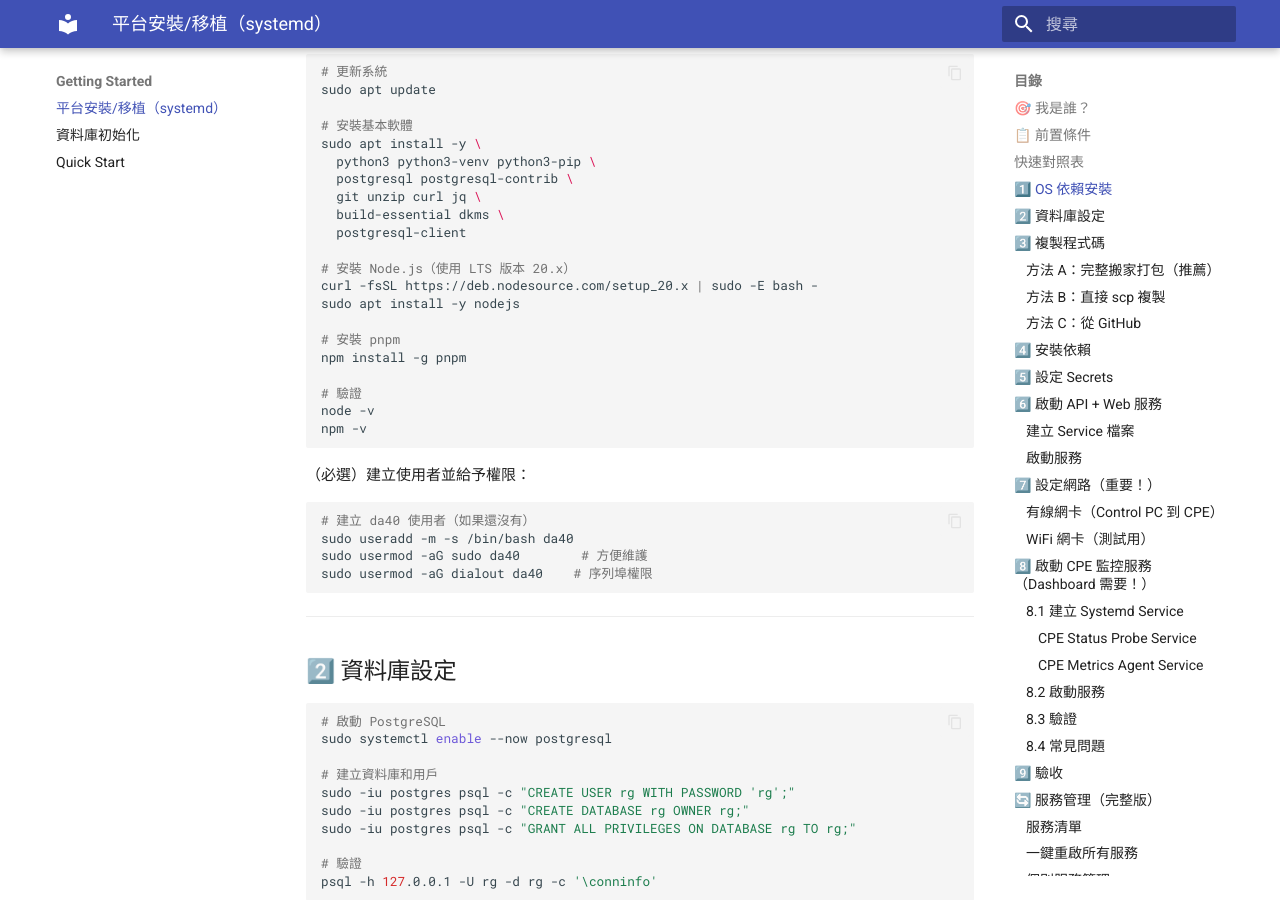
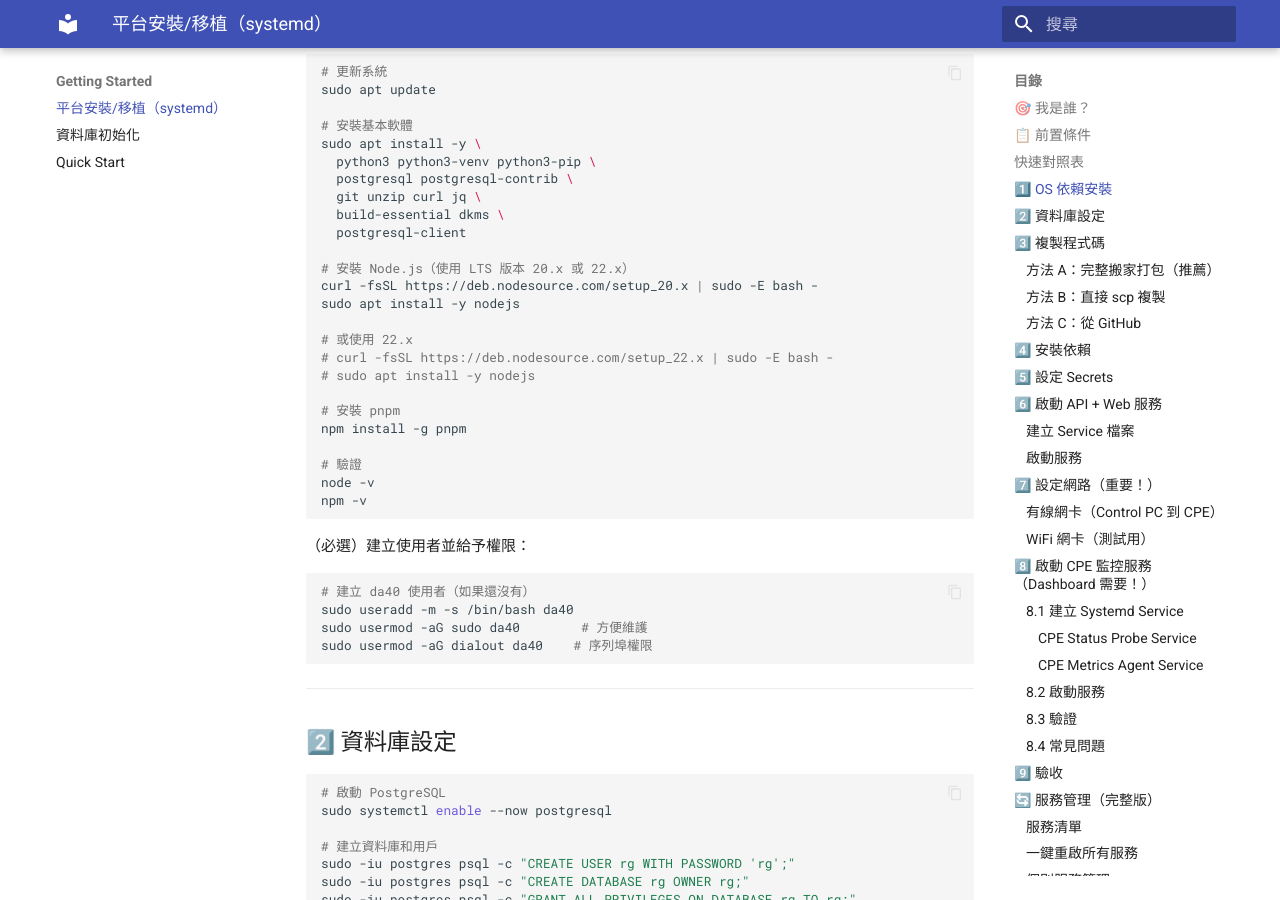
Before and after one commit to askeywifisit-ui/charter_project, an MkDocs documentation site: the page built from docs/charter_site/docs/getting_started/platform_install.md, in a window 1280 px wide and 900 px high, scrolled down 1177 px. Built offline with MkDocs 1.6.1 and Material for MkDocs 9.7.7, drawn with Linux system fonts in a browser that asks for light colours; comment, search, counter and statistics services are not loaded.

Commit message:
Clarify Node.js 20.x and 22.x both work

```diff
--- a/docs/charter_site/docs/getting_started/platform_install.md
+++ b/docs/charter_site/docs/getting_started/platform_install.md
@@ -48,9 +48,13 @@ sudo apt install -y \
   build-essential dkms \
   postgresql-client
 
-# 安裝 Node.js（使用 LTS 版本 20.x）
+# 安裝 Node.js（使用 LTS 版本 20.x 或 22.x）
 curl -fsSL https://deb.nodesource.com/setup_20.x | sudo -E bash -
 sudo apt install -y nodejs
+
+# 或使用 22.x
+# curl -fsSL https://deb.nodesource.com/setup_22.x | sudo -E bash -
+# sudo apt install -y nodejs
 
 # 安裝 pnpm
 npm install -g pnpm
```
